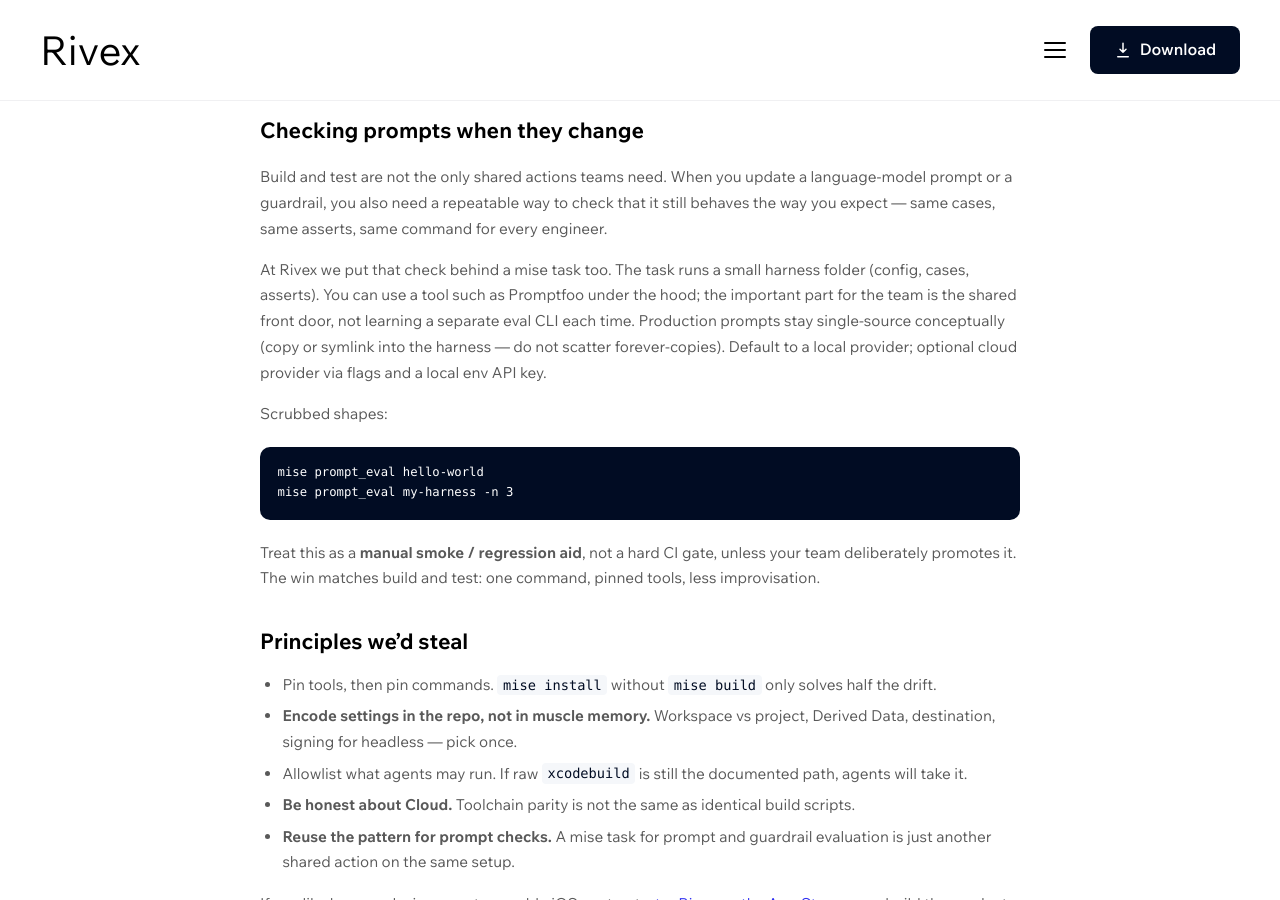
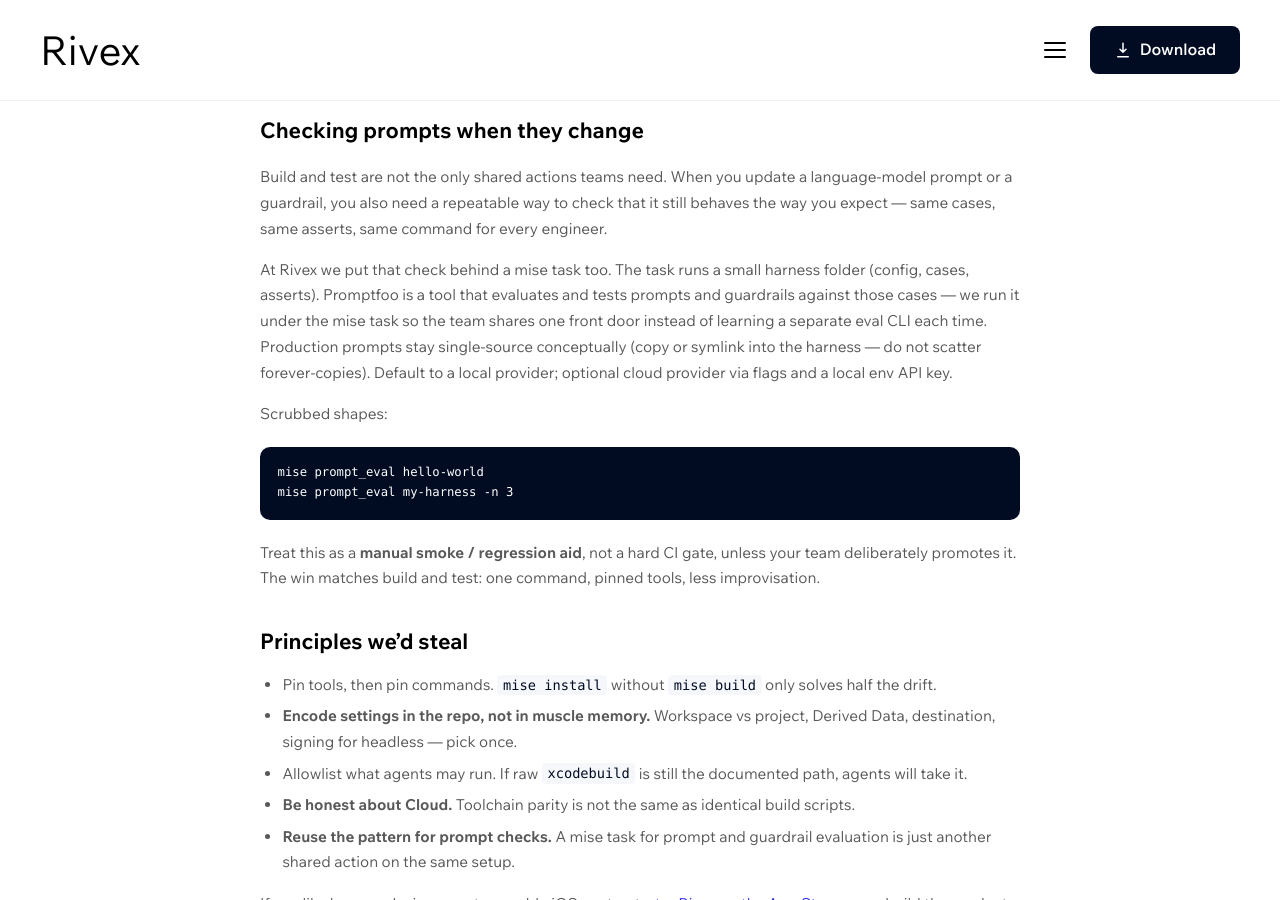
Before and after one commit to chefaio-ios/chefaio-landing-website, a Jekyll site: the page built from _posts/2026-09-20-why-rivex-uses-mise-build-and-mise-test-instead-of-raw-xcodebuild.md, in a window 1280 px wide and 900 px high, scrolled down 2883 px. Built offline with Jekyll 4.4.1, drawn with Linux system fonts in a browser that asks for light colours; some web fonts are replaced.

Commit message:
chore(blog): sync Published posts from Notion

```diff
--- a/_posts/2026-09-20-why-rivex-uses-mise-build-and-mise-test-instead-of-raw-xcodebuild.md
+++ b/_posts/2026-09-20-why-rivex-uses-mise-build-and-mise-test-instead-of-raw-xcodebuild.md
@@ -103,7 +103,7 @@ Xcode Cloud is a different runner. In our setup it uses mise for toolchain and g
 
 Build and test are not the only shared actions teams need. When you update a language-model prompt or a guardrail, you also need a repeatable way to check that it still behaves the way you expect — same cases, same asserts, same command for every engineer.
 
-At Rivex we put that check behind a mise task too. The task runs a small harness folder (config, cases, asserts). You can use a tool such as Promptfoo under the hood; the important part for the team is the shared front door, not learning a separate eval CLI each time. Production prompts stay single-source conceptually (copy or symlink into the harness — do not scatter forever-copies). Default to a local provider; optional cloud provider via flags and a local env API key.
+At Rivex we put that check behind a mise task too. The task runs a small harness folder (config, cases, asserts). Promptfoo is a tool that evaluates and tests prompts and guardrails against those cases — we run it under the mise task so the team shares one front door instead of learning a separate eval CLI each time. Production prompts stay single-source conceptually (copy or symlink into the harness — do not scatter forever-copies). Default to a local provider; optional cloud provider via flags and a local env API key.
 
 Scrubbed shapes:
 
```
